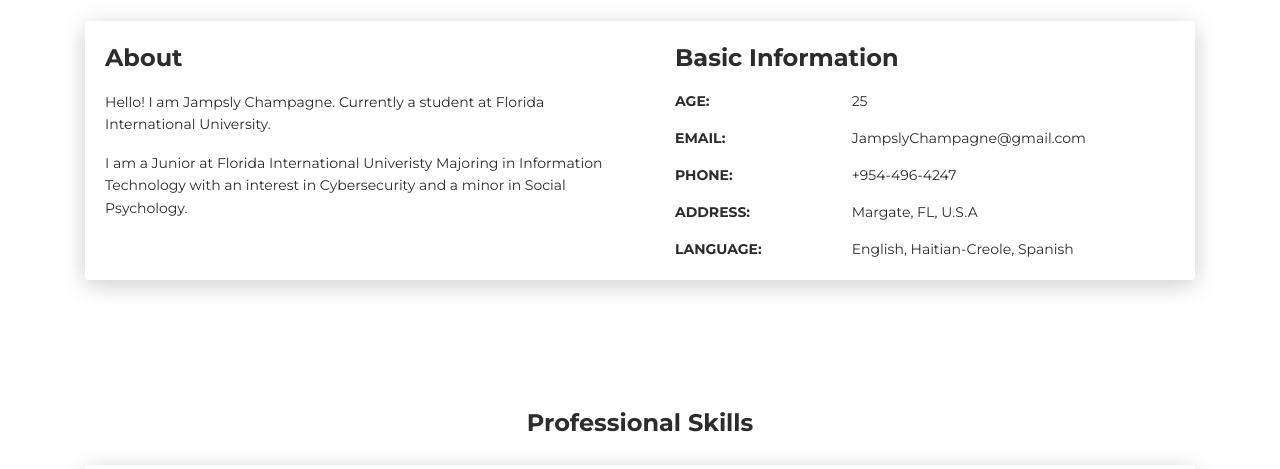
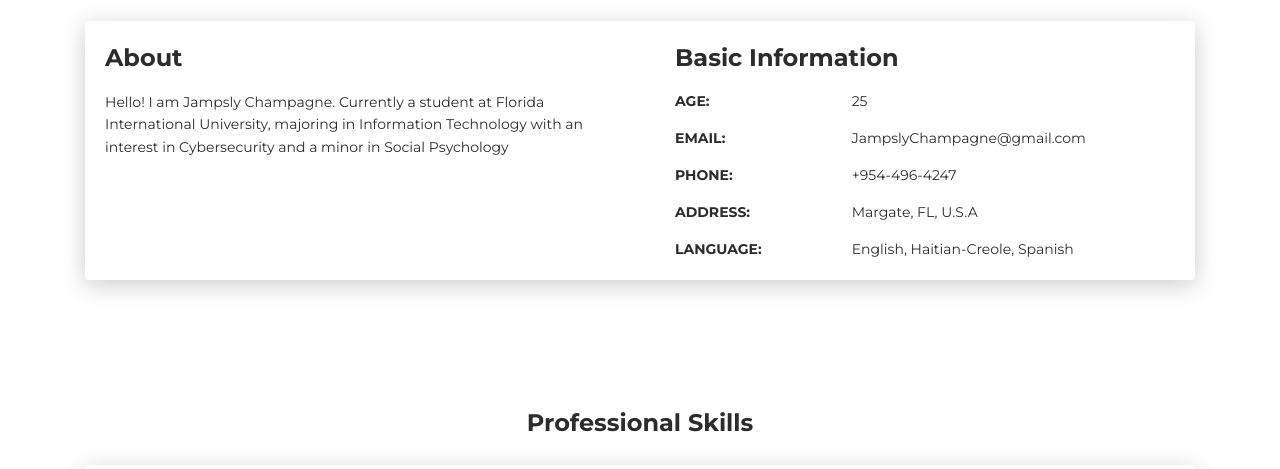
Before and after one commit to Popschampagne/Champ.github.io, a plain HTML site: page index.html in a window 1280 px wide. Shown: the part 599-1068 px from the top of the page. Drawn offline with Linux system fonts and the light colour scheme.

Commit message:
Update index.html

```diff
--- a/index.html
+++ b/index.html
@@ -61,8 +61,8 @@
         <div class="col-lg-6 col-md-12">
           <div class="card-body">
             <div class="h4 mt-0 title">About</div>
-            <p>Hello! I am Jampsly Champagne. Currently a student at Florida International University.</p>
-            <p>I am a Junior at Florida International Univeristy Majoring in Information Technology with an interest in Cybersecurity and a minor in Social Psychology. </p>
+            <p>Hello! I am Jampsly Champagne. Currently a student at Florida International University, majoring in Information Technology with an interest in Cybersecurity and a minor in Social Psychology</p>
+
           </div>
         </div>
         <div class="col-lg-6 col-md-12">
```
